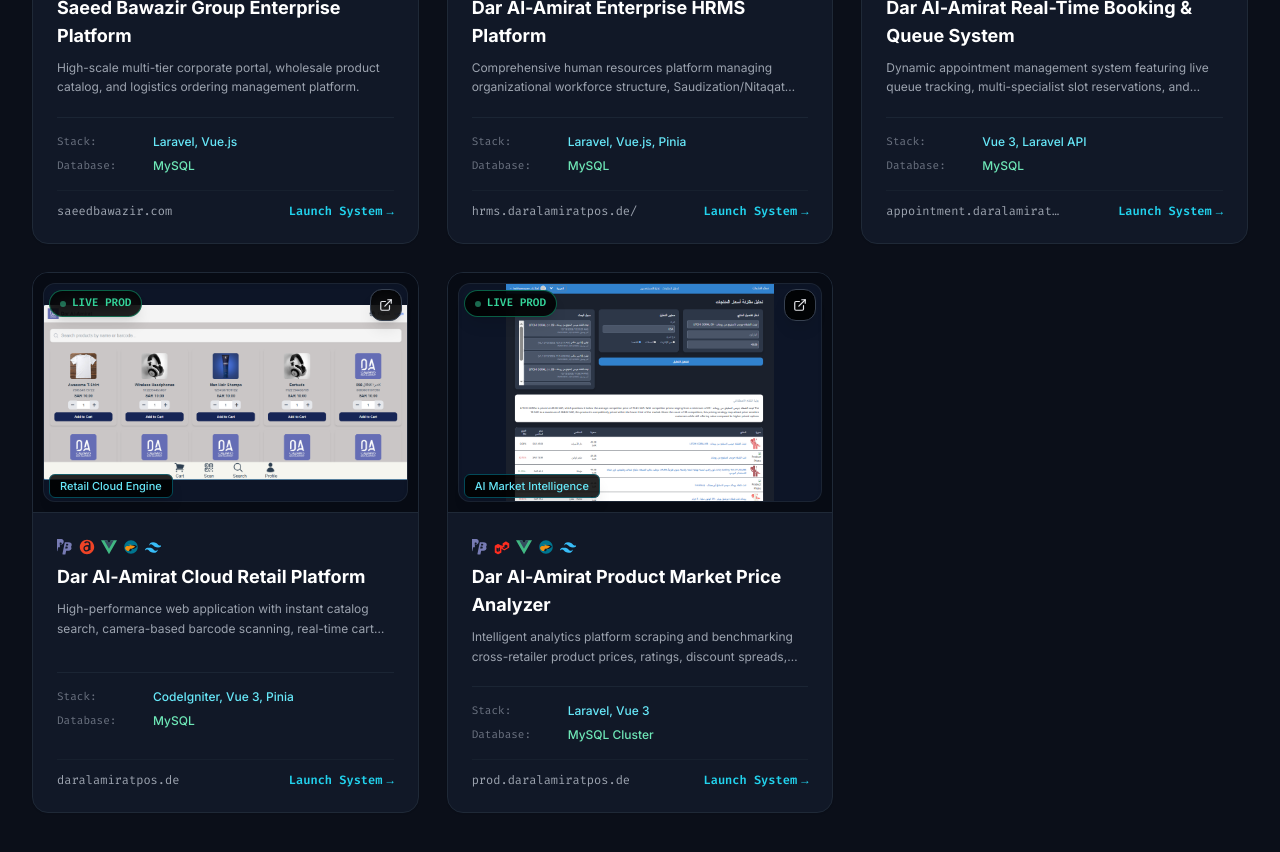
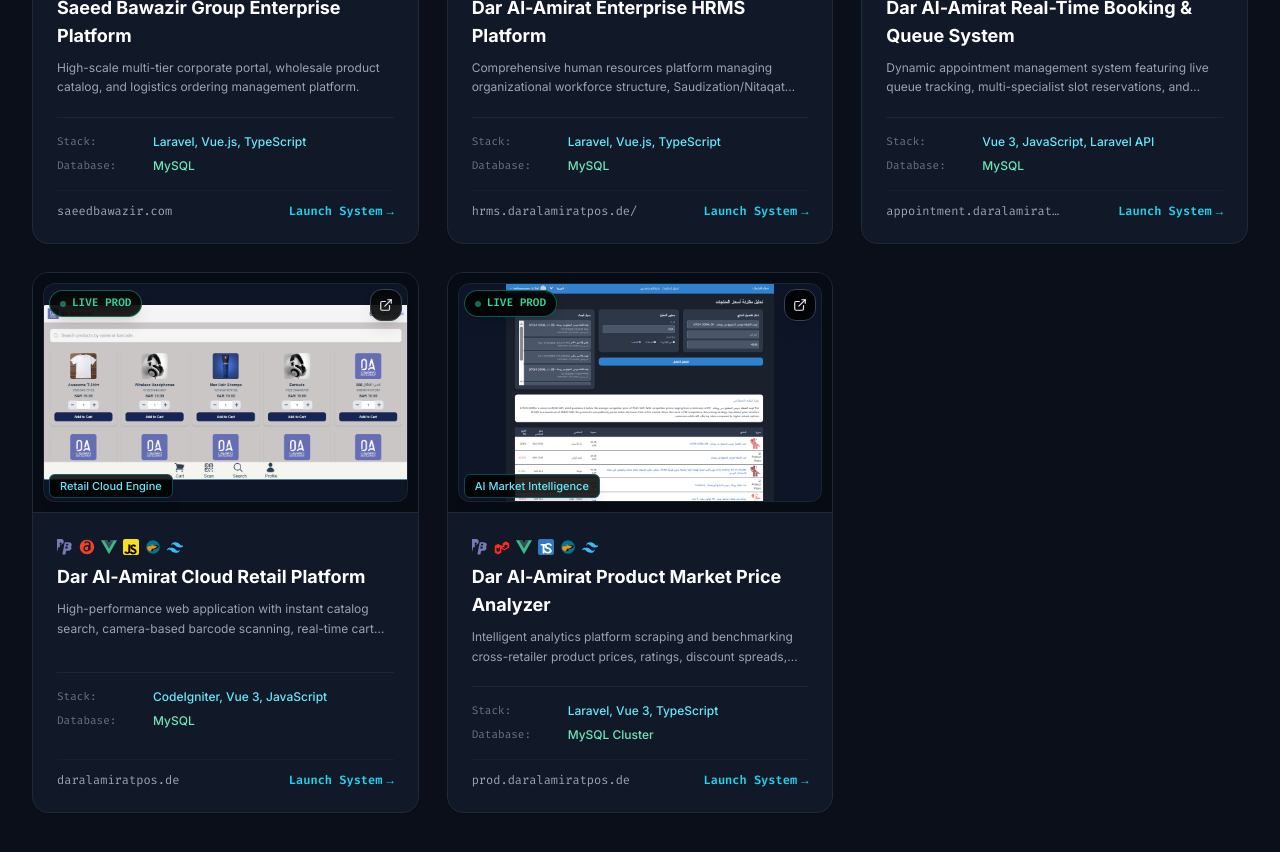
Before and after one commit to haithamahmed2008/portfolio, a Vue app: page / in a window 1280 px wide. Shown: the part 2840-3692 px from the top of the page. Built offline with nearby package versions, Linux system fonts and the light colour scheme.

Commit message:
feat: add typescript and javascript icons to corresponding project cards

```diff
--- a/src/components/ProjectsSection.vue
+++ b/src/components/ProjectsSection.vue
@@ -142,8 +142,8 @@
     titleKey: "projects.items.saeedbawazir.title",
     badgeKey: "projects.items.saeedbawazir.badge",
     taglineKey: "projects.items.saeedbawazir.tagline",
-    techIcons: ["php", "laravel", "vue", "mysql", "tailwind"],
-    frameworks: ["Laravel", "Vue.js"],
+    techIcons: ["php", "laravel", "vue", "typescript", "mysql", "tailwind"],
+    frameworks: ["Laravel", "Vue.js", "TypeScript"],
     database: ["MySQL"]
   },
   {
@@ -154,8 +154,8 @@
     titleKey: "projects.items.daralamiratHrms.title",
     badgeKey: "projects.items.daralamiratHrms.badge",
     taglineKey: "projects.items.daralamiratHrms.tagline",
-    techIcons: ["laravel", "vue", "php", "mysql", "tailwind"],
-    frameworks: ["Laravel", "Vue.js", "Pinia"],
+    techIcons: ["laravel", "vue", "typescript", "php", "mysql", "tailwind"],
+    frameworks: ["Laravel", "Vue.js", "TypeScript"],
     database: ["MySQL"]
   },
   {
@@ -167,7 +167,7 @@
     badgeKey: "projects.items.daralamiratAppointment.badge",
     taglineKey: "projects.items.daralamiratAppointment.tagline",
     techIcons: ["vue", "laravel", "javascript", "mysql", "tailwind"],
-    frameworks: ["Vue 3", "Laravel API"],
+    frameworks: ["Vue 3", "JavaScript", "Laravel API"],
     database: ["MySQL"]
   },
   {
@@ -178,8 +178,8 @@
     titleKey: "projects.items.daralamiratPos.title",
     badgeKey: "projects.items.daralamiratPos.badge",
     taglineKey: "projects.items.daralamiratPos.tagline",
-    techIcons: ["php", "codeigniter", "vue", "mysql", "tailwind"],
-    frameworks: ["CodeIgniter", "Vue 3", "Pinia"],
+    techIcons: ["php", "codeigniter", "vue", "javascript", "mysql", "tailwind"],
+    frameworks: ["CodeIgniter", "Vue 3", "JavaScript"],
     database: ["MySQL"]
   },
   {
@@ -190,8 +190,8 @@
     titleKey: "projects.items.daralamiratProd.title",
     badgeKey: "projects.items.daralamiratProd.badge",
     taglineKey: "projects.items.daralamiratProd.tagline",
-    techIcons: ["php", "laravel", "vue", "mysql", "tailwind"],
-    frameworks: ["Laravel", "Vue 3"],
+    techIcons: ["php", "laravel", "vue", "typescript", "mysql", "tailwind"],
+    frameworks: ["Laravel", "Vue 3", "TypeScript"],
     database: ["MySQL Cluster"]
   }
 ];
--- a/src/data/portfolioData.js
+++ b/src/data/portfolioData.js
@@ -96,8 +96,8 @@
       fallbackImage: "./images/preview-saeedbawazir.svg",
       badge: "Commercial Portal",
       tagline: "High-scale multi-tier corporate portal, wholesale product catalog, and logistics ordering management platform.",
-      techIcons: ["php", "laravel", "vue", "mysql", "tailwind"],
-      languages: ["PHP", "JavaScript"],
+      techIcons: ["php", "laravel", "vue", "typescript", "mysql", "tailwind"],
+      languages: ["PHP", "TypeScript"],
       frameworks: ["Laravel", "Vue.js"],
       styling: ["Tailwind CSS"],
       database: ["MySQL"],
@@ -111,8 +111,8 @@
       fallbackImage: "./images/preview-daralamirat-hrms.svg",
       badge: "HRMS & Workforce",
       tagline: "Comprehensive human resources platform managing organizational workforce structure, Saudization/Nitaqat compliance, document expiry alerts, and payroll rotas.",
-      techIcons: ["laravel", "vue", "php", "mysql", "tailwind"],
-      languages: ["PHP", "JavaScript"],
+      techIcons: ["laravel", "vue", "typescript", "php", "mysql", "tailwind"],
+      languages: ["PHP", "TypeScript"],
       frameworks: ["Laravel", "Vue.js", "Pinia"],
       styling: ["Tailwind CSS"],
       database: ["MySQL"],
@@ -141,7 +141,7 @@
       fallbackImage: "./images/preview-daralamirat-pos.svg",
       badge: "Retail Cloud Engine",
       tagline: "High-performance web application with instant catalog search, camera-based barcode scanning, real-time cart state management, and thermal printer APIs.",
-      techIcons: ["php", "codeigniter", "vue", "mysql", "tailwind"],
+      techIcons: ["php", "codeigniter", "vue", "javascript", "mysql", "tailwind"],
       languages: ["PHP", "JavaScript"],
       frameworks: ["CodeIgniter", "Vue 3", "Pinia"],
       styling: ["Tailwind CSS", "Dark Mode"],
@@ -156,8 +156,8 @@
       fallbackImage: "./images/preview-daralamirat-prod.svg",
       badge: "Market Intelligence",
       tagline: "Intelligent analytics platform scraping and benchmarking cross-retailer product prices, ratings, discount spreads, and automated pricing recommendations.",
-      techIcons: ["php", "laravel", "vue", "mysql", "tailwind"],
-      languages: ["PHP", "JavaScript"],
+      techIcons: ["php", "laravel", "vue", "typescript", "mysql", "tailwind"],
+      languages: ["PHP", "TypeScript"],
       frameworks: ["Laravel", "Vue 3"],
       styling: ["Tailwind CSS", "Dark UI"],
       database: ["MySQL Cluster"],
```
